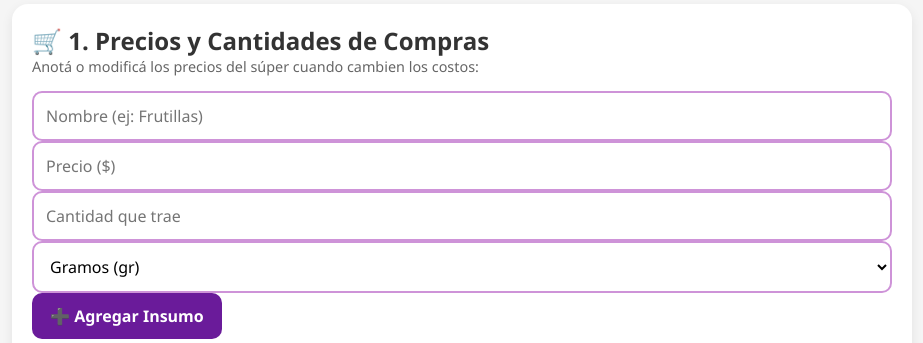
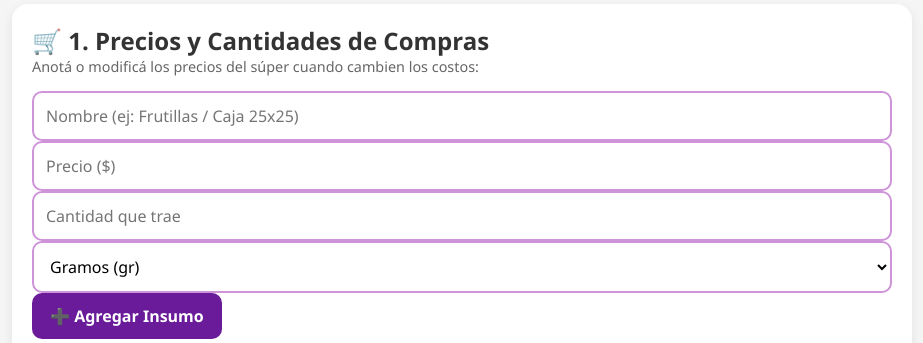
Before and after one commit to AgusPe-jeje/PasteleriaEvepe, a Flask app: page / in a window 1280 px wide. Shown: the part 162-505 px from the top of the page, without its empty margins (178-1101 px from the left). Run offline with Flask 3, Linux system fonts and the light colour scheme.

Commit message:
Update index.html

```diff
--- a/templates/index.html
+++ b/templates/index.html
@@ -30,7 +30,7 @@
             <p class="subtxt">Anotá o modificá los precios del súper cuando cambien los costos:</p>
 
             <form method="POST" action="/nuevo_insumo" class="form-nuevo-insumo">
-                <input type="text" name="nuevo_nombre" placeholder="Nombre (ej: Frutillas)" required>
+                <input type="text" name="nuevo_nombre" placeholder="Nombre (ej: Frutillas / Caja 25x25)" required>
                 <input type="number" step="0.01" name="nuevo_precio" placeholder="Precio ($)" required>
                 <input type="number" step="0.01" name="nueva_cantidad" placeholder="Cantidad que trae" required>
                 <select name="nueva_unidad">
@@ -141,6 +141,15 @@
 
                 <button type="button" class="btn-sumar-renglon" onclick="agregarRenglonLive()">➕ Agregar otro ingrediente</button>
 
+                <!-- CAMPO APARTE PARA SELECCIONAR LA CAJA DE LA RECETA -->
+                <div class="campo-grande" style="margin-top: 15px; background-color: #fff9c4; padding: 12px; border-radius: 10px; border: 1px solid #fbc02d;">
+                    <label style="color: #f57f17;"><strong>📦 Caja / Packaging a utilizar (Opcional):</strong></label>
+                    <div style="display: flex; align-items: center; gap: 10px; margin-top: 5px;">
+                        <input type="text" name="caja_receta_nombre" id="caja_receta_input" list="lista-insumos-autocompletar" placeholder="🔍 Elegí la caja o bolsa de la despensa..." oninput="actualizarPreciosEnVivo()" style="flex: 2; padding: 10px; border-radius: 8px; border: 1px solid #fbc02d;">
+                        <span id="live-subtotal-caja-receta" style="font-weight: bold; color: #f57f17; font-size: 1rem; min-width: 80px; text-align: right;">+$0</span>
+                    </div>
+                </div>
+
                 <div class="campo-grande" style="margin-top: 15px;">
                     <label><strong>¿Cuánto querés ganar de mano de obra?</strong></label>
                     <select name="porcentaje_ganancia" onchange="actualizarPreciosEnVivo()" style="width: 100%; padding: 12px; border-radius: 10px; border: 2px solid #ab47bc; font-size: 1rem; margin-top: 5px;">
@@ -154,8 +163,12 @@
                 <!-- RESUMEN EN VIVO MIENTRAS ARMAS LA RECETA -->
                 <div id="caja-resumen-vivo" style="background-color: #fcf4ff; border: 2px solid #ab47bc; border-radius: 12px; padding: 15px; margin-top: 20px;">
                     <div style="display: flex; justify-content: space-between; align-items: center; margin-bottom: 6px;">
-                        <span style="font-size: 0.95rem; color: #4a148c;">🛒 Costo Ingredientes en vivo:</span>
+                        <span style="font-size: 0.95rem; color: #4a148c;">🛒 Costo Ingredientes:</span>
                         <strong id="live-costo-ingredientes" style="font-size: 1.1rem; color: #4a148c;">$0</strong>
+                    </div>
+                    <div style="display: flex; justify-content: space-between; align-items: center; margin-bottom: 6px;">
+                        <span style="font-size: 0.95rem; color: #f57f17;">📦 Caja / Packaging:</span>
+                        <strong id="live-costo-caja-resumen" style="font-size: 1.1rem; color: #f57f17;">$0</strong>
                     </div>
                     <div style="display: flex; justify-content: space-between; align-items: center; margin-bottom: 6px;">
                         <span style="font-size: 0.95rem; color: #4a148c;">💡 Gas y Luz (15%):</span>
@@ -185,8 +198,13 @@
                     <div class="item-desglose">
                         <span>🛒 <strong>Ingredientes:</strong> ${{ costo_ingredientes }}</span>
                     </div>
+                    {% if costo_caja > 0 %}
                     <div class="item-desglose">
-                        <span>💡 <strong>Gas, Luz y Caja (15%):</strong> ${{ gastos_extras }}</span>
+                        <span>📦 <strong>Caja / Packaging:</strong> ${{ costo_caja }}</span>
+                    </div>
+                    {% endif %}
+                    <div class="item-desglose">
+                        <span>💡 <strong>Gas y Luz (15%):</strong> ${{ gastos_extras }}</span>
                     </div>
                     <div class="item-desglose destacado">
                         <span>👩‍🍳 <strong>Tu Mano de Obra / Ganancia Limpia:</strong> ${{ ganancia_mano_obra }}</span>
@@ -244,6 +262,15 @@
 
                 <button type="button" class="btn-sumar-renglon" onclick="agregarRenglonBoxLive()">➕ Agregar otro producto al Box</button>
 
+                <!-- CAMPO APARTE PARA SELECCIONAR LA CAJA DEL BOX -->
+                <div class="campo-grande" style="margin-top: 15px; background-color: #fff9c4; padding: 12px; border-radius: 10px; border: 1px solid #fbc02d;">
+                    <label style="color: #f57f17;"><strong>📦 Caja / Contenedor del Box (Opcional):</strong></label>
+                    <div style="display: flex; align-items: center; gap: 10px; margin-top: 5px;">
+                        <input type="text" name="caja_box_nombre" id="caja_box_input" list="lista-combos-autocompletar" placeholder="🔍 Elegí la caja principal de la despensa..." oninput="actualizarPreciosBoxEnVivo()" style="flex: 2; padding: 10px; border-radius: 8px; border: 1px solid #fbc02d;">
+                        <span id="live-subtotal-caja-box" style="font-weight: bold; color: #f57f17; font-size: 1rem; min-width: 80px; text-align: right;">+$0</span>
+                    </div>
+                </div>
+
                 <div class="campo-grande" style="margin-top: 15px;">
                     <label><strong>¿Qué porcentaje de ganancia querés sumarle al Box?</strong></label>
                     <select name="porcentaje_ganancia_box" onchange="actualizarPreciosBoxEnVivo()" style="width: 100%; padding: 12px; border-radius: 10px; border: 2px solid #ab47bc; font-size: 1rem; margin-top: 5px;">
@@ -257,8 +284,12 @@
                 <!-- RESUMEN EN VIVO MIENTRAS ARMAS EL BOX -->
                 <div id="caja-resumen-box-vivo" style="background-color: #fcf4ff; border: 2px solid #ab47bc; border-radius: 12px; padding: 15px; margin-top: 20px;">
                     <div style="display: flex; justify-content: space-between; align-items: center; margin-bottom: 6px;">
-                        <span style="font-size: 0.95rem; color: #4a148c;">📦 Costo de Productos en vivo:</span>
-                        <strong id="live-costo-box" style="font-size: 1.1rem; color: #4a148c;">$0</strong>
+                        <span style="font-size: 0.95rem; color: #4a148c;">🍱 Costo de Productos en vivo:</span>
+                        <strong id="live-costo-box-prods" style="font-size: 1.1rem; color: #4a148c;">$0</strong>
+                    </div>
+                    <div style="display: flex; justify-content: space-between; align-items: center; margin-bottom: 6px;">
+                        <span style="font-size: 0.95rem; color: #f57f17;">📦 Caja del Box:</span>
+                        <strong id="live-costo-caja-box-resumen" style="font-size: 1.1rem; color: #f57f17;">$0</strong>
                     </div>
                     <hr style="border: none; border-top: 1px dashed #ab47bc; margin: 8px 0;">
                     <div style="display: flex; justify-content: space-between; align-items: center; font-size: 1.2rem;">
@@ -614,8 +645,21 @@
                 }
             });
 
+            // Cálculo caja de la receta
+            const inputCaja = document.getElementById('caja_receta_input');
+            let costoCaja = 0;
+            if (inputCaja) {
+                let cleanCaja = inputCaja.value.replace(/\s*\(en [^)]+\)\s*$/i, '').trim();
+                if (insumosJS[cleanCaja]) {
+                    const dCaja = insumosJS[cleanCaja];
+                    costoCaja = (1 / dCaja.paquete_cant) * dCaja.precio_compra;
+                }
+                const spanSubCaja = document.getElementById('live-subtotal-caja-receta');
+                if (spanSubCaja) spanSubCaja.innerText = `+$${Math.round(costoCaja).toLocaleString('es-AR')}`;
+            }
+
             const gastosExtras = costoIngredientesTotal * 0.15;
-            const costoTotal = costoIngredientesTotal + gastosExtras;
+            const costoTotal = costoIngredientesTotal + gastosExtras + costoCaja;
 
             const selectGanancia = document.querySelector('select[name="porcentaje_ganancia"]');
             const porcentaje = parseFloat(selectGanancia ? selectGanancia.value : 80) || 80;
@@ -625,10 +669,12 @@
             const precioSugerido = redondearPrecioJS(precioSugeridoBruto, 100);
 
             const elemIng = document.getElementById('live-costo-ingredientes');
+            const elemCajaRes = document.getElementById('live-costo-caja-resumen');
             const elemExt = document.getElementById('live-gastos-extras');
             const elemSug = document.getElementById('live-precio-sugerido');
 
             if (elemIng) elemIng.innerText = `$${Math.round(costoIngredientesTotal).toLocaleString('es-AR')}`;
+            if (elemCajaRes) elemCajaRes.innerText = `$${Math.round(costoCaja).toLocaleString('es-AR')}`;
             if (elemExt) elemExt.innerText = `$${Math.round(gastosExtras).toLocaleString('es-AR')}`;
             if (elemSug) elemSug.innerText = `$${precioSugerido.toLocaleString('es-AR')}`;
         }
@@ -636,7 +682,7 @@
         // CÁLCULO EN VIVO DE BOXES (PESTAÑA 3)
         function actualizarPreciosBoxEnVivo() {
             const renglones = document.querySelectorAll('#contenedor-box-items .renglon-ingrediente');
-            let costoBoxTotal = 0;
+            let costoProdsBoxTotal = 0;
 
             renglones.forEach(r => {
                 const inputNombre = r.querySelector('input[name="box_prod_nombre[]"]');
@@ -665,24 +711,45 @@
                 }
 
                 const subtotal = costoUnitario * cantidad;
-                costoBoxTotal += subtotal;
+                costoProdsBoxTotal += subtotal;
 
                 if (spanSubtotal) {
                     spanSubtotal.innerText = `$${Math.round(subtotal).toLocaleString('es-AR')}`;
                 }
             });
 
+            // Cálculo caja del Box
+            const inputCajaBox = document.getElementById('caja_box_input');
+            let costoCajaBox = 0;
+            if (inputCajaBox) {
+                let cleanCajaBox = inputCajaBox.value
+                    .replace(/\(Insumo Suelto\)/gi, '')
+                    .replace(/\s*\(en [^)]+\)\s*$/i, '')
+                    .trim();
+
+                if (insumosJS[cleanCajaBox]) {
+                    const dCaja = insumosJS[cleanCajaBox];
+                    costoCajaBox = (1 / dCaja.paquete_cant) * dCaja.precio_compra;
+                }
+                const spanSubCajaBox = document.getElementById('live-subtotal-caja-box');
+                if (spanSubCajaBox) spanSubCajaBox.innerText = `+$${Math.round(costoCajaBox).toLocaleString('es-AR')}`;
+            }
+
+            const costoTotalBox = costoProdsBoxTotal + costoCajaBox;
+
             const selectGanancia = document.querySelector('select[name="porcentaje_ganancia_box"]');
             const porcentaje = parseFloat(selectGanancia ? selectGanancia.value : 50) || 50;
 
-            const gananciaCalculada = costoBoxTotal * (porcentaje / 100);
-            const precioVentaBruto = costoBoxTotal + gananciaCalculada;
+            const gananciaCalculada = costoTotalBox * (porcentaje / 100);
+            const precioVentaBruto = costoTotalBox + gananciaCalculada;
             const precioVentaRedondeado = redondearPrecioJS(precioVentaBruto, 100);
 
-            const elemCosto = document.getElementById('live-costo-box');
+            const elemProds = document.getElementById('live-costo-box-prods');
+            const elemCajaRes = document.getElementById('live-costo-caja-box-resumen');
             const elemPrecio = document.getElementById('live-precio-box');
 
-            if (elemCosto) elemCosto.innerText = `$${Math.round(costoBoxTotal).toLocaleString('es-AR')}`;
+            if (elemProds) elemProds.innerText = `$${Math.round(costoProdsBoxTotal).toLocaleString('es-AR')}`;
+            if (elemCajaRes) elemCajaRes.innerText = `$${Math.round(costoCajaBox).toLocaleString('es-AR')}`;
             if (elemPrecio) elemPrecio.innerText = `$${precioVentaRedondeado.toLocaleString('es-AR')}`;
         }
 
@@ -757,6 +824,11 @@
             const receta = recetasGuardadasJS[index];
             document.getElementById('nombre_receta_input').value = receta.nombre;
 
+            const inputCaja = document.getElementById('caja_receta_input');
+            if (inputCaja && receta.caja_nombre) {
+                inputCaja.value = insumosJS[receta.caja_nombre] ? `${receta.caja_nombre} (en ${insumosJS[receta.caja_nombre].unidad})` : receta.caja_nombre;
+            }
+
             const selectGanancia = document.querySelector('select[name="porcentaje_ganancia"]');
             if (selectGanancia && receta.porcentaje) {
                 selectGanancia.value = receta.porcentaje;
@@ -792,6 +864,11 @@
 
             const box = boxesGuardadosJS[index];
             document.getElementById('nombre_box_input').value = box.nombre;
+
+            const inputCajaBox = document.getElementById('caja_box_input');
+            if (inputCajaBox && box.caja_nombre) {
+                inputCajaBox.value = insumosJS[box.caja_nombre] ? `${box.caja_nombre} (Insumo Suelto)` : box.caja_nombre;
+            }
 
             const selectGanancia = document.querySelector('select[name="porcentaje_ganancia_box"]');
             if (selectGanancia && box.porcentaje) {
```
